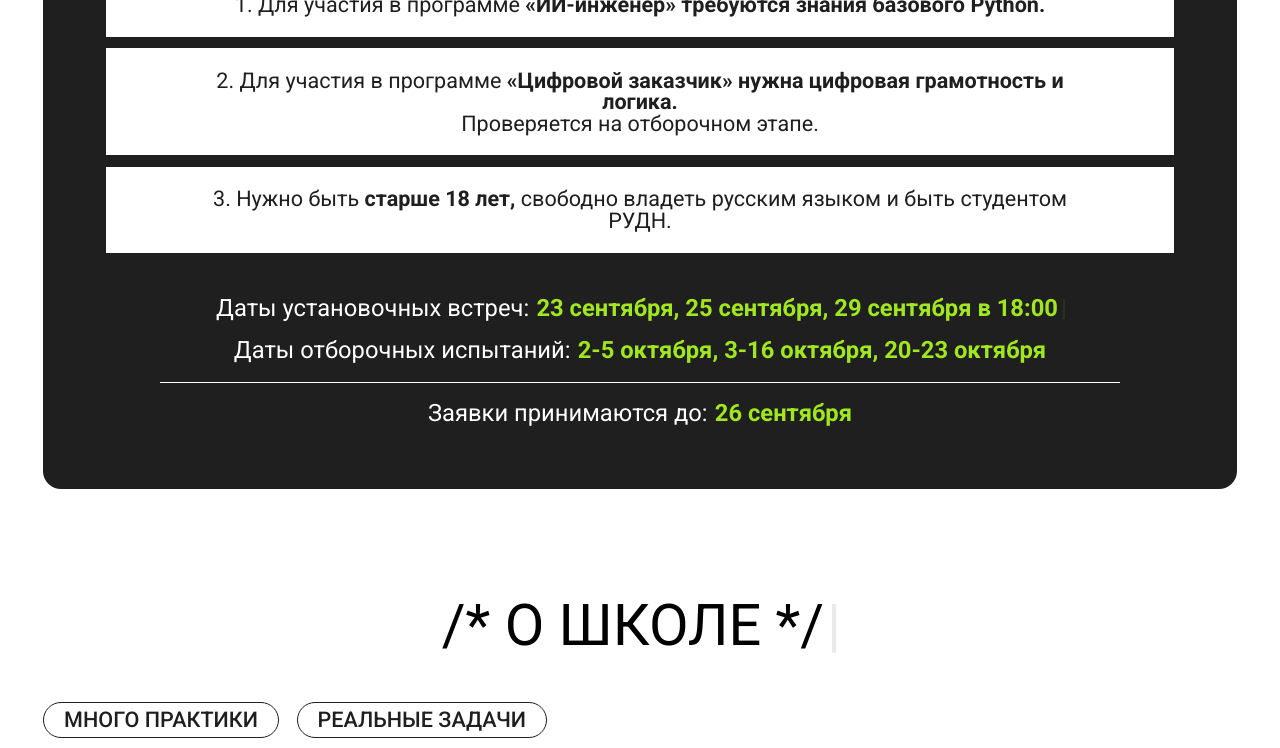
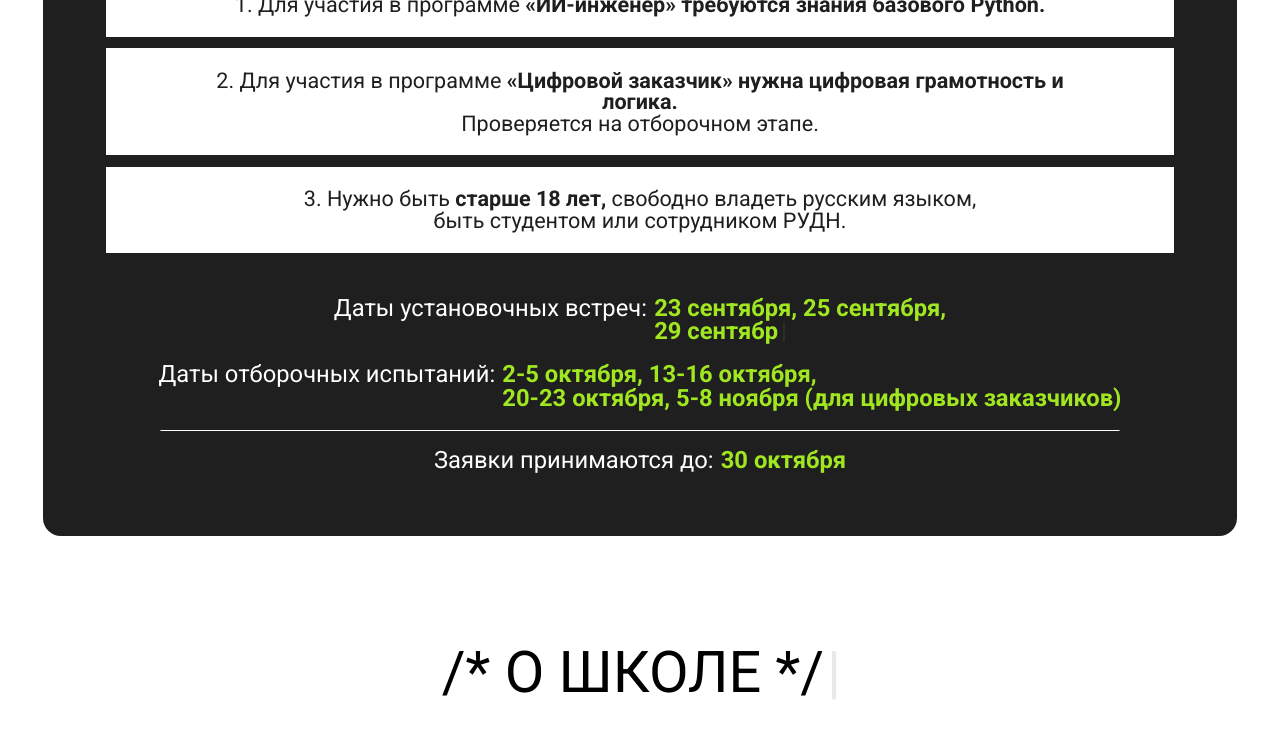
Before and after one commit to SagderovKamalIT/school-21, a React (Vite) app: page / in a window 1280 px wide. Shown: the part 6442-7190 px from the top of the page. Built offline with nearby package versions, Linux system fonts and the light colour scheme.

Commit message:
add changes to the project

```diff
--- a/src/components/ContactForm/ContactForm.jsx
+++ b/src/components/ContactForm/ContactForm.jsx
@@ -13,6 +13,10 @@ function ContactForm() {
     formRef.current?.scrollIntoView({ behavior: "smooth" });
   };
 
+  const isValidCorporateEmail = (email) => {
+    return email.endsWith("@rudn.ru") || email.endsWith("@pfur.ru");
+  };
+
   const handleSubmit = async (e) => {
     e.preventDefault();
 
@@ -24,7 +28,7 @@ function ContactForm() {
     const savedEmail = localStorage.getItem("registeredEmail");
     if (savedEmail && savedEmail === email) {
       alert("На эту почту уже регистрировались, проверьте почту.");
-      return;
+
     }
 
     const payload = {
@@ -124,15 +128,20 @@ function ContactForm() {
               <input
                 className={ContactFormStyles.contactFormItem}
                 type="email"
-                placeholder="Корпоративная почта"
+                placeholder="name@rudn.ru"
                 name="email"
                 required
                 value={email}
                 onChange={(e) => setEmail(e.target.value)}
               />
               <Button
-                className={ContactFormStyles.contactFormButton}
+                className={`${ContactFormStyles.contactFormButton} ${
+                  !isValidCorporateEmail(email)
+                    ? ContactFormStyles.disabledButton
+                    : ""
+                }`}
                 text={contactFormData.buttonText}
+                disabled={!isValidCorporateEmail(email)}
               />
             </form>
 
--- a/src/components/ContactForm/ContactForm.module.scss
+++ b/src/components/ContactForm/ContactForm.module.scss
@@ -59,11 +59,17 @@
   font-weight: 700;
   border: none;
   cursor: pointer;
+  transition: background-color 0.2s ease, color 0.2s ease;
 
   &:hover {
-    background-color: darken($yellowship-green, 10%);
     color: white;
 
+  }
+
+ &.disabledButton {
+    cursor: not-allowed;
+    opacity: 0.5;
+    pointer-events: none;
   }
 }
 
--- a/src/components/EmployersSlider/EmployersSlider.jsx
+++ b/src/components/EmployersSlider/EmployersSlider.jsx
@@ -11,7 +11,7 @@ function EmployersSlider() {
             <img src={emp.image} alt={`Employer ${emp.id}`} />
           </div>
         ))}
-        {/* Дублируем элементы для бесконечного эффекта */}
+
         {employersData.employers.map((emp) => (
           <div className={EmployersStyles.slide} key={`dup-${emp.id}`}>
             <img src={emp.image} alt={`Employer ${emp.id}`} />
--- a/src/components/SelectionCriteria/SelectionCriteria.jsx
+++ b/src/components/SelectionCriteria/SelectionCriteria.jsx
@@ -40,7 +40,7 @@ function SelectionCriteria() {
                 <div className={SelectionStyles.dayItem}>
                   <span className={SelectionStyles.label}>{day.label}</span>
                   <span className={SelectionStyles.value}>
-                    {day.value?.trim() === "23 сентября, 25 сентября, \n29 сентября в 18:00" ? (
+                    {day.value?.trim() === "23 сентября, 25 сентября, \n29 сентября" ? (
                       <Typewriter
                         words={[day.value.trim()]}
                         loop={0}
--- a/src/components/SelectionCriteria/SelectionCriteria.module.scss
+++ b/src/components/SelectionCriteria/SelectionCriteria.module.scss
@@ -67,7 +67,7 @@
 .value {
   color: $yellowship-green;
   font-weight: 700;
-  white-space: normal;
+   white-space: pre-line;
 }
 
 .divider {
--- a/src/components/YandexMetrica/YandexMetrica.jsx
+++ b/src/components/YandexMetrica/YandexMetrica.jsx
@@ -5,7 +5,7 @@ export default function YandexMetrica() {
     (function(m,e,t,r,i,k,a){
         m[i]=m[i]||function(){(m[i].a=m[i].a||[]).push(arguments)};
         m[i].l=1*new Date();
-        for (var j = 0; j < document.scripts.length; j++) {
+        for (let j = 0; j < document.scripts.length; j++) {
           if (document.scripts[j].src === r) return;
         }
         k=e.createElement(t);
@@ -13,10 +13,9 @@ export default function YandexMetrica() {
         k.async=1;
         k.src=r;
         a.parentNode.insertBefore(k,a);
-    })(window, document, 'script', 'https://mc.yandex.ru/metrika/tag.js', 'ym');
+    })(window, document, 'script', 'https://mc.yandex.ru/metrika/tag.js?id=103670508', 'ym');
 
     window.ym && window.ym(103670508, 'init', {
-      ssr: true,
       webvisor: true,
       clickmap: true,
       ecommerce: "dataLayer",
@@ -25,15 +24,5 @@ export default function YandexMetrica() {
     });
   }, []);
 
-  return (
-    <noscript>
-      <div>
-        <img
-          src="https://mc.yandex.ru/watch/103670508"
-          style={{ position: "absolute", left: "-9999px" }}
-          alt=""
-        />
-      </div>
-    </noscript>
-  );
+  return null;
 }
--- a/src/data/employers.js
+++ b/src/data/employers.js
@@ -1,5 +1,4 @@
 import image1 from '/src/assets/images/employers/logo-sber.png';
-import image2 from '/src/assets/images/employers/AIRI-logo.png';
 import image3 from '/src/assets/images/employers/vk.png';
 import image4 from '/src/assets/images/employers/kaspersky.png';
 import image5 from '/src/assets/images/employers/avito-.png';
@@ -11,7 +10,6 @@ export const employersData = {
   buttonText: 'Стань одним из них!',
   employers: [
     { id: 1, image: image1 },
-    { id: 2, image: image2 },
     { id: 3, image: image3 },
     { id: 4, image: image4 },
     { id: 5, image: image5 },
--- a/src/data/header.js
+++ b/src/data/header.js
@@ -12,7 +12,7 @@ export const headerItems = [
   },
   {
     title: "FAQ",
-    link: "#faq",
+    link: "https://t.me/c/3023785453/20",
   },
   {
     title: "Регистрация",
--- a/src/data/selectionCriteria.js
+++ b/src/data/selectionCriteria.js
@@ -19,7 +19,7 @@ export const selectionData = {
       { text: "3. Нужно быть ", style: "normal" },
       {text: "старше 18 лет, ", style: "bold"},
       {
-        text: "свободно владеть русским языком и быть студентом РУДН.", style: "normal"
+        text: "свободно владеть русским языком, \nбыть студентом или сотрудником РУДН.", style: "normal"
       }
     ]
   }
@@ -27,15 +27,15 @@ export const selectionData = {
   days: [
     {
     label: "Даты установочных встреч:",
-    value: "23 сентября, 25 сентября, \n29 сентября в 18:00"
+    value: "23 сентября, 25 сентября, \n29 сентября"
   },
   {
     label: "Даты отборочных испытаний:",
-    value: "2-5 октября, 3-16 октября, 20-23 октября"
+    value: "2-5 октября, 13-16 октября, \n20-23 октября, 5-8 ноября (для цифровых заказчиков)"
   },
   {
     label: "Заявки принимаются до:",
-    value: "26 сентября"
+    value: "30 октября"
   }
   ]
 }
```
